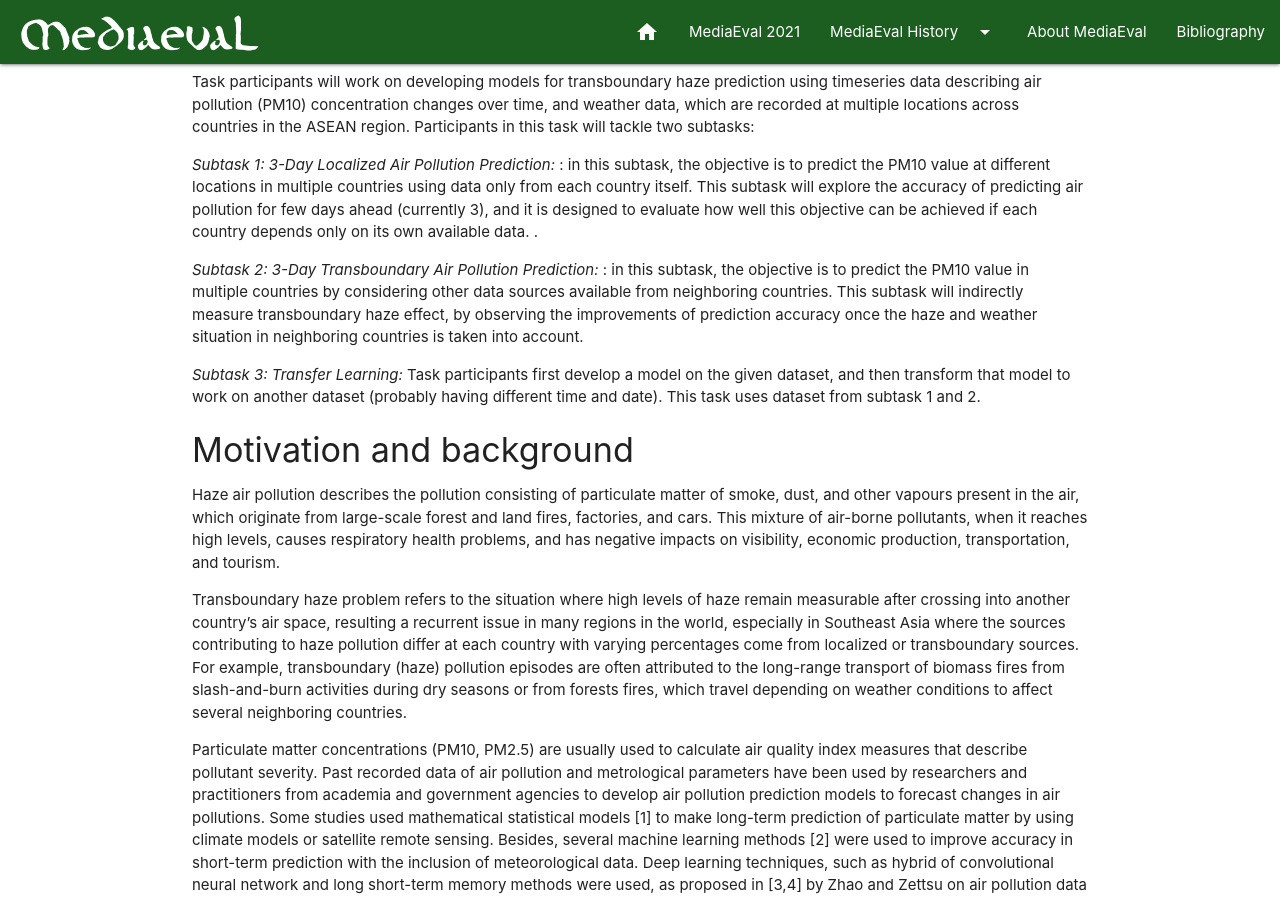
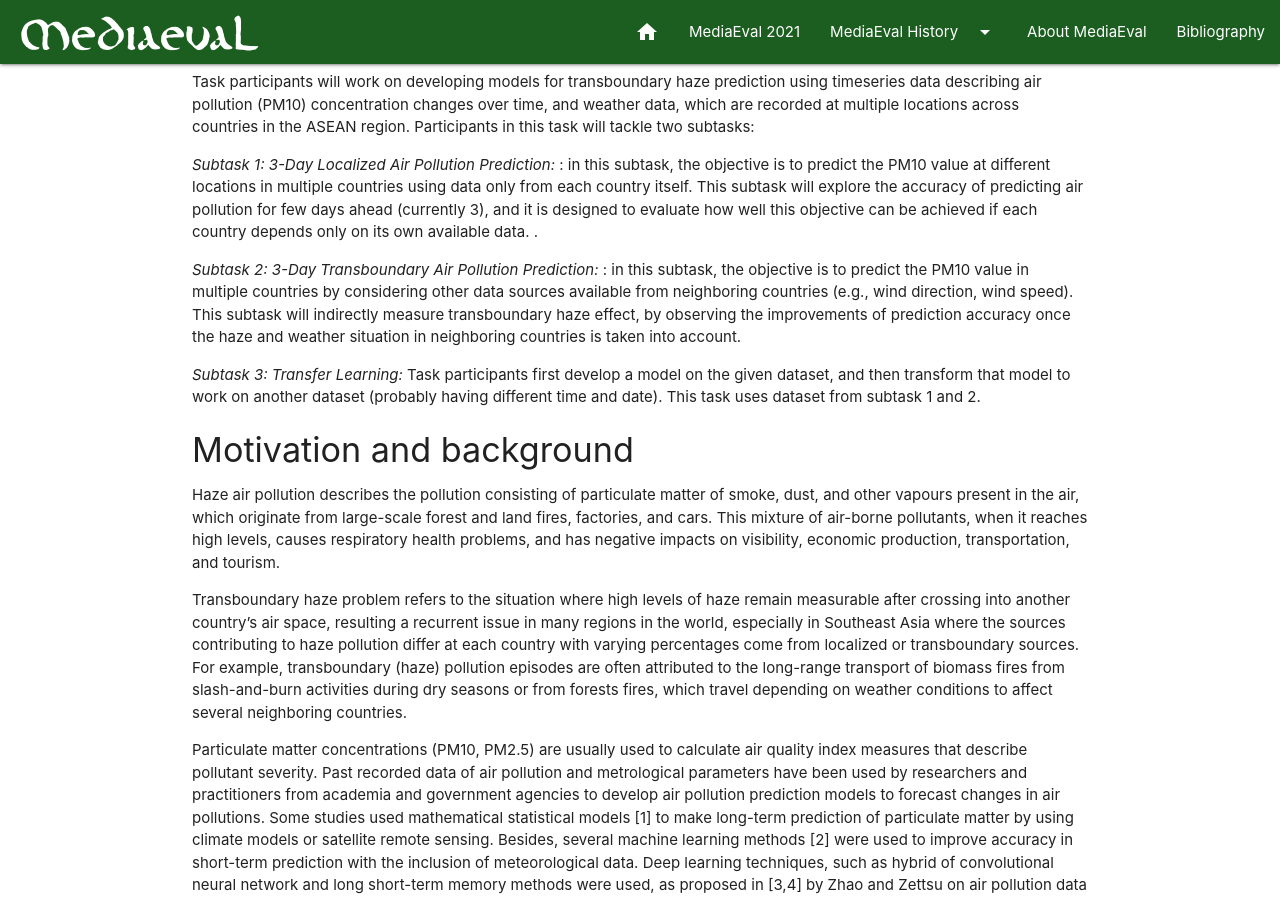
Before and after one commit to multimediaeval/multimediaeval.github.io, a Jekyll site: the page built from _editions/2021/tasks/wellbeing.md, in a window 1280 px wide and 900 px high, scrolled down 324 px. Built offline with Jekyll 4.4.1, drawn with Linux system fonts in a browser that asks for light colours.

Commit message:
Update wellbeing.md

```diff
--- a/_editions/2021/tasks/wellbeing.md
+++ b/_editions/2021/tasks/wellbeing.md
@@ -19,7 +19,7 @@ Participants in this task will tackle two subtasks:
 
 *Subtask 1: 3-Day Localized Air Pollution Prediction:* : in this subtask, the objective is to predict the PM10 value at different locations in multiple countries using data only from each country itself. This subtask will explore the accuracy of predicting air pollution for few days ahead (currently 3), and it is designed to evaluate how well this objective can be achieved if each country depends only on its own available data. .
 
-*Subtask 2: 3-Day Transboundary Air Pollution Prediction:* : in this subtask, the objective is to predict the PM10 value in multiple countries by considering other data sources available from neighboring countries.  This subtask will indirectly measure transboundary haze effect, by observing the improvements of prediction accuracy once the haze and weather situation in neighboring countries is taken into account.
+*Subtask 2: 3-Day Transboundary Air Pollution Prediction:* : in this subtask, the objective is to predict the PM10 value in multiple countries by considering other data sources available from neighboring countries (e.g., wind direction, wind speed).  This subtask will indirectly measure transboundary haze effect, by observing the improvements of prediction accuracy once the haze and weather situation in neighboring countries is taken into account.
 
 *Subtask 3: Transfer Learning:* Task participants first develop a model on the given dataset, and then transform that model to work on another dataset (probably having different time and date). This task uses dataset from subtask 1 and 2.
 
```
